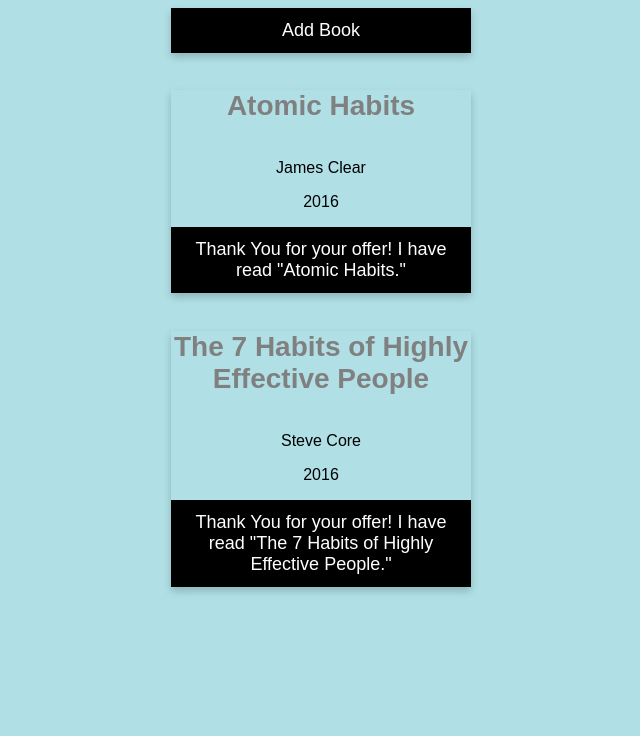
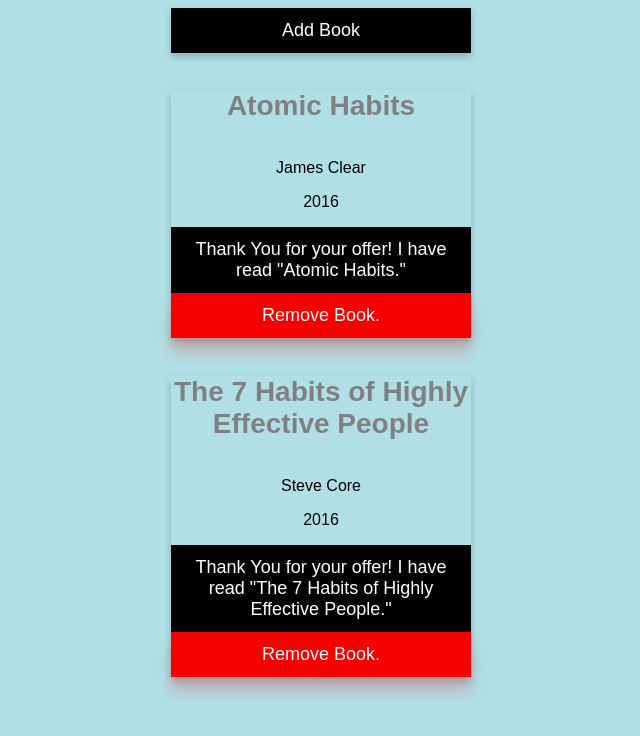
Before and after one commit to senayWondimteka/SimpleLibrary, a plain HTML site: page index.html in a window 1280 px wide. Shown: the whole page, without its empty margins (319-959 px from the left). Drawn offline with Linux system fonts and the light colour scheme.

Commit message:
Remove Button

```diff
--- a/app.js
+++ b/app.js
@@ -111,6 +111,10 @@ function displayBooks()
         let read = document.createElement('button');
         //read.classList.add('read-status');
         read.textContent = myLibrary[i].read();
+        let removeBook = document.createElement('button');
+        removeBook.id = 'removeBook';
+        removeBook.textContent = "Remove Book.";
+
 
 
 
@@ -118,6 +122,7 @@ function displayBooks()
         row.appendChild(author);
         row.appendChild(year);
         row.appendChild(read);
+        row.appendChild(removeBook);
         container.appendChild(row);
     }
 
--- a/styles.css
+++ b/styles.css
@@ -21,6 +21,19 @@ body {
     padding: 12px;
     color: white;
     background-color: #000;
+    text-align: center;
+    cursor: pointer;
+    width: 100%;
+    font-size: 18px;
+  }
+
+.card button#removeBook {
+    box-shadow: 0 15px 15px 0 rgba(255, 0, 0, 0.2);
+    margin: auto;
+    outline: 0;
+    padding: 12px;
+    color: white;
+    background-color: rgb(247, 0, 0);
     text-align: center;
     cursor: pointer;
     width: 100%;
```
